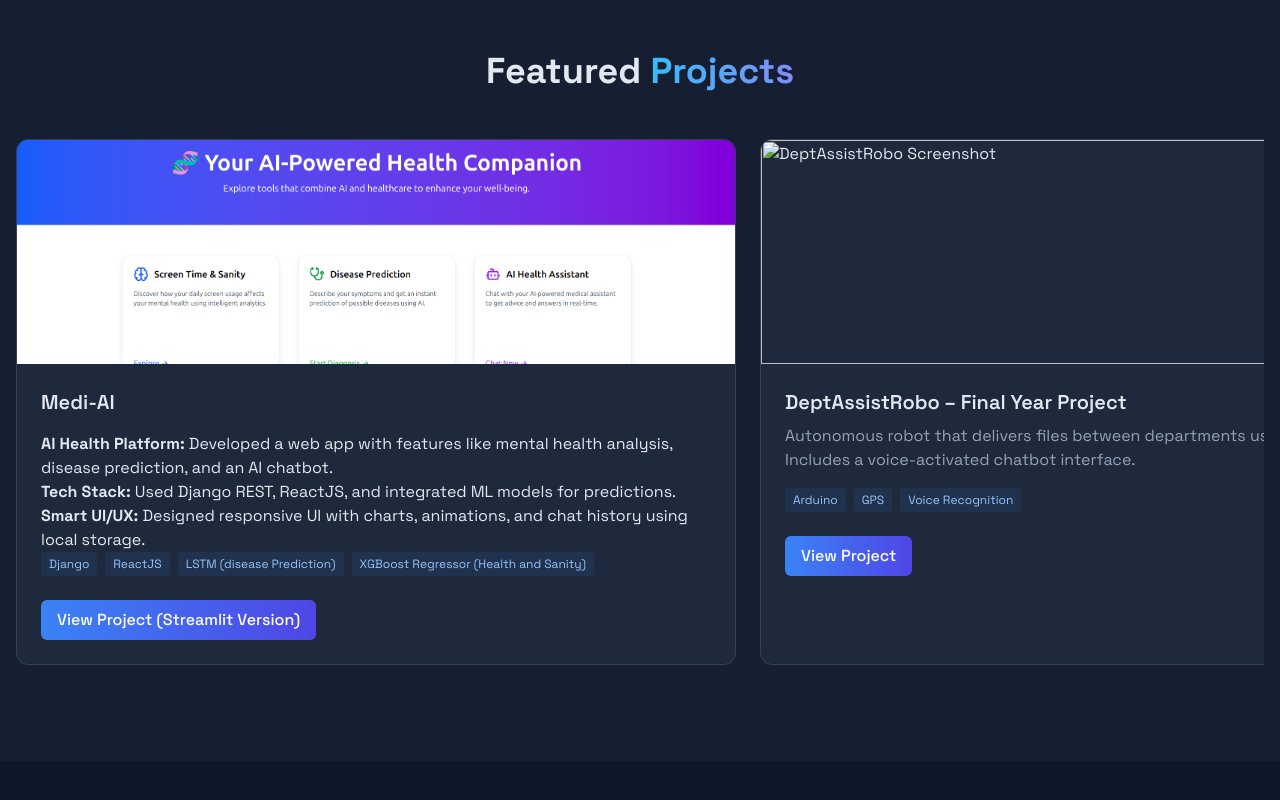
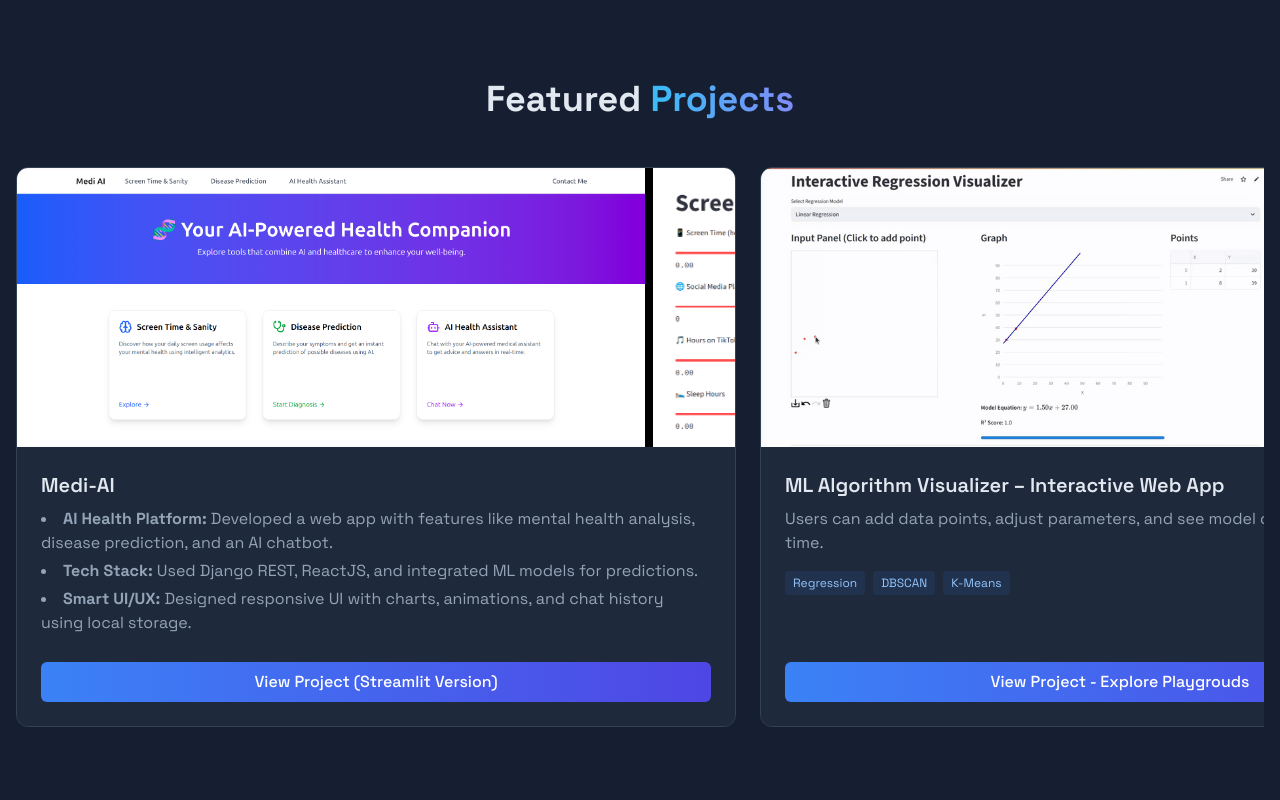
Before and after one commit to AzamBaltistani/portfolio, a plain HTML site: page index.html in a window 1280 px wide. Shown: the part 2060-2860 px from the top of the page. Drawn offline with nearby package versions, Linux system fonts and the light colour scheme.

Commit message:
new projects added

```diff
--- a/index.html
+++ b/index.html
@@ -189,7 +189,7 @@
                         <strong class="">
                             expertise in AI
                         </strong>
-                        (Machine Learning, NLP, Image Processing, and more) with
+                        (Machine Learning, NLP / Chatbot, Image Processing, and more) with
                         <strong class="">
                             Web Development
                         </strong>
@@ -378,105 +378,90 @@
             </h2>
 
             <!-- Featured Projects -->
-            <!-- Large Featured Projects - Horizontal Scroll -->
             <div class="flex gap-6 overflow-x-auto pb-4 scrollbar-custom animate-on-scroll overflow-y-hidden">
+
                 <!-- Project 1 -->
                 <div
-                    class="w-[320px] md:w-[560px] lg:w-[720px] flex-shrink-0 bg-slate-800 rounded-xl overflow-hidden border border-slate-700 animate-on-scroll">
-                    <img src="/images/MediAi-LandingPage.png" alt="DeptAssistRobo Screenshot"
-                        class="w-full h-56 object-cover" />
-                    <div class="p-6 animate-on-scroll">
+                    class="w-[320px] md:w-[560px] lg:w-[720px] h-[70vh] flex-shrink-0 bg-slate-800 rounded-xl overflow-hidden border border-slate-700 animate-on-scroll flex flex-col">
+
+                    <div class="h-1/2 overflow-x-auto flex gap-2 bg-black no-scrollbar scrollbar-custom">
+                        <img src="/images/MediAi-LandingPage.png" alt="Screenshot 1"
+                            class="h-full object-contain flex-shrink-0" />
+                        <img src="/images/MediAi-ScreenTimeSS.png" alt="Screenshot 2"
+                            class="h-full object-contain flex-shrink-0" />
+                        <img src="/images/MediAi-ChatbotSS.png" alt="Screenshot 3"
+                            class="h-full object-contain flex-shrink-0" />
+                    </div>
+
+                    <div class="h-1/2 flex flex-col justify-between p-6 bg-slate-800">
+
+                        <div class="overflow-y-auto pr-1 scrollbar-custom">
                             <h3 class="text-xl font-semibold mb-2">Medi-AI</h3>
-                        <p class="text-slate-400 mb-4">
-                        <ul>
+                            <ul class="list-disc list-inside text-slate-400 text-sm md:text-base space-y-1 mb-4">
                                 <li><strong>AI Health Platform:</strong> Developed a web app with features like mental
                                     health analysis, disease prediction, and an AI chatbot.</li>
-                            <li><strong>Tech Stack:</strong> Used Django REST, ReactJS, and integrated ML
-                                models for predictions.</li>
-                            <li><strong>Smart UI/UX:</strong> Designed responsive UI with charts, animations, and chat
+                                <li><strong>Tech Stack:</strong> Used Django REST, ReactJS, and integrated ML models for
+                                    predictions.</li>
+                                <li><strong>Smart UI/UX:</strong> Designed responsive UI with charts, animations, and
+                                    chat
                                     history using local storage.</li>
                             </ul>
 
-                        </p>
                             <div class="flex flex-wrap gap-2 mb-4">
                                 <span class="px-2 py-1 bg-blue-500/10 text-blue-300 rounded text-xs">Django</span>
                                 <span class="px-2 py-1 bg-blue-500/10 text-blue-300 rounded text-xs">ReactJS</span>
-                            <span class="px-2 py-1 bg-blue-500/10 text-blue-300 rounded text-xs">LSTM (disease
-                                Prediction)</span>
-                            <span class="px-2 py-1 bg-blue-500/10 text-blue-300 rounded text-xs">XGBoost Regressor
-                                (Health and Sanity)</span>
+                                <span class="px-2 py-1 bg-blue-500/10 text-blue-300 rounded text-xs">LSTM</span>
+                                <span class="px-2 py-1 bg-blue-500/10 text-blue-300 rounded text-xs">XGBoost</span>
                             </div>
+                        </div>
+
+                        <!-- Fixed Bottom Button -->
+                        <div class="mt-4">
                             <a href="https://medi-ai-azambaltistani.streamlit.app/" target="_blank"
-                            class="inline-block mt-2 px-4 py-2 bg-gradient-to-r from-blue-500 to-indigo-600 rounded-md text-white font-medium hover:opacity-90 transition">
+                                class="block text-center w-full px-4 py-2 bg-gradient-to-r from-blue-500 to-indigo-600 rounded-md text-white font-medium hover:opacity-90 transition">
                                 View Project (Streamlit Version)
                             </a>
                         </div>
-                </div>
 
-                <!-- Project 2 -->
-
-                <div
-                    class="w-[320px] md:w-[560px] lg:w-[720px] flex-shrink-0 bg-slate-800 rounded-xl overflow-hidden border border-slate-700 animate-on-scroll">
-                    <img src="/images/dept-assist.jpg" alt="DeptAssistRobo Screenshot"
-                        class="w-full h-56 object-cover" />
-                    <div class="p-6 animate-on-scroll">
-                        <h3 class="text-xl font-semibold mb-2 ">DeptAssistRobo – Final Year Project</h3>
-                        <p class="text-slate-400 mb-4">Autonomous robot that delivers files between departments using
-                            GPS and compass. Includes a voice-activated chatbot interface.</p>
-                        <div class="flex flex-wrap gap-2 mb-4">
-                            <span class="px-2 py-1 bg-blue-500/10 text-blue-300 rounded text-xs">Arduino</span>
-                            <span class="px-2 py-1 bg-blue-500/10 text-blue-300 rounded text-xs">GPS</span>
-                            <span class="px-2 py-1 bg-blue-500/10 text-blue-300 rounded text-xs">Voice
-                                Recognition</span>
-                        </div>
-                        <a href="#"
-                            class="inline-block mt-2 px-4 py-2 bg-gradient-to-r from-blue-500 to-indigo-600 rounded-md text-white font-medium hover:opacity-90 transition">
-                            View Project
-                        </a>
-                    </div>
-                </div>
-                <div
-                    class="w-[320px] md:w-[560px] lg:w-[720px] flex-shrink-0 bg-slate-800 rounded-xl overflow-hidden border border-slate-700 animate-on-scroll">
-                    <img src="/images/dept-assist.jpg" alt="DeptAssistRobo Screenshot"
-                        class="w-full h-56 object-cover" />
-                    <div class="p-6 animate-on-scroll">
-                        <h3 class="text-xl font-semibold mb-2 ">DeptAssistRobo – Final Year Project</h3>
-                        <p class="text-slate-400 mb-4">Autonomous robot that delivers files between departments using
-                            GPS and compass. Includes a voice-activated chatbot interface.</p>
-                        <div class="flex flex-wrap gap-2 mb-4">
-                            <span class="px-2 py-1 bg-blue-500/10 text-blue-300 rounded text-xs">Arduino</span>
-                            <span class="px-2 py-1 bg-blue-500/10 text-blue-300 rounded text-xs">GPS</span>
-                            <span class="px-2 py-1 bg-blue-500/10 text-blue-300 rounded text-xs">Voice
-                                Recognition</span>
-                        </div>
-                        <a href="#"
-                            class="inline-block mt-2 px-4 py-2 bg-gradient-to-r from-blue-500 to-indigo-600 rounded-md text-white font-medium hover:opacity-90 transition">
-                            View Project
-                        </a>
-                    </div>
-                </div>
-                <div
-                    class="w-[320px] md:w-[560px] lg:w-[720px] flex-shrink-0 bg-slate-800 rounded-xl overflow-hidden border border-slate-700 animate-on-scroll">
-                    <img src="/images/dept-assist.jpg" alt="DeptAssistRobo Screenshot"
-                        class="w-full h-56 object-cover" />
-                    <div class="p-6 animate-on-scroll">
-                        <h3 class="text-xl font-semibold mb-2 ">DeptAssistRobo – Final Year Project</h3>
-                        <p class="text-slate-400 mb-4">Autonomous robot that delivers files between departments using
-                            GPS and compass. Includes a voice-activated chatbot interface.</p>
-                        <div class="flex flex-wrap gap-2 mb-4">
-                            <span class="px-2 py-1 bg-blue-500/10 text-blue-300 rounded text-xs">Arduino</span>
-                            <span class="px-2 py-1 bg-blue-500/10 text-blue-300 rounded text-xs">GPS</span>
-                            <span class="px-2 py-1 bg-blue-500/10 text-blue-300 rounded text-xs">Voice
-                                Recognition</span>
-                        </div>
-                        <a href="#"
-                            class="inline-block mt-2 px-4 py-2 bg-gradient-to-r from-blue-500 to-indigo-600 rounded-md text-white font-medium hover:opacity-90 transition">
-                            View Project
-                        </a>
                     </div>
                 </div>
 
+                <!-- Project 2 - ML Algorithm Visualizer -->
+                <div
+                    class="w-[320px] md:w-[560px] lg:w-[720px] h-[70vh] flex-shrink-0 bg-slate-800 rounded-xl overflow-hidden border border-slate-700 animate-on-scroll flex flex-col">
 
+                    <div class="h-1/2 overflow-x-auto flex gap-2 bg-black no-scrollbar scrollbar-custom">
+                        <img src="/images/linear_reg.gif" alt="Regression Visualizer"
+                            class="h-full object-contain flex-shrink-0" />
+                        <img src="/images/kmeans_1.gif" alt="KMeans Visualizer"
+                            class="h-full object-contain flex-shrink-0" />
+                        <img src="/images/DBSCAN_SS.png" alt="DBSCAN Visualizer"
+                            class="h-full object-contain flex-shrink-0" />
+                    </div>
+
+                    <div class="h-1/2 flex flex-col justify-between p-6 bg-slate-800">
+
+                        <div class="overflow-y-auto pr-1 scrollbar-custom">
+                            <h3 class="text-xl font-semibold mb-2">ML Algorithm Visualizer – Interactive Web App</h3>
+                            <p class="text-slate-400 mb-4 text-sm md:text-base">
+                                Users can add data points, adjust parameters, and see model
+                                outputs update in real time.
+                            </p>
+                            <div class="flex flex-wrap gap-2 mb-4">
+                                <span class="px-2 py-1 bg-blue-500/10 text-blue-300 rounded text-xs">Regression</span>
+                                <span class="px-2 py-1 bg-blue-500/10 text-blue-300 rounded text-xs">DBSCAN</span>
+                                <span class="px-2 py-1 bg-blue-500/10 text-blue-300 rounded text-xs">K-Means</span>
+                            </div>
+                        </div>
+
+                        <div class="mt-4">
+                            <a href="https://ml-visualizer-azambaltistani.streamlit.app/" target="_blank"
+                                class="block text-center w-full px-4 py-2 bg-gradient-to-r from-blue-500 to-indigo-600 rounded-md text-white font-medium hover:opacity-90 transition">
+                                View Project - Explore Playgrouds
+                            </a>
+                        </div>
+
+                    </div>
                 </div>
             </div>
 
@@ -523,7 +508,7 @@
                                 (10 Months)</h3>
                             <span class="text-blue-400 mt-2 md:mt-0 gradient-text animate-on-scroll">2024</span>
                         </div>
-                        <h4 class="text-lg text-blue-300 mb-4 animate-on-scroll">DeepEmbeded, Bahawalpur, Pakistan</h4>
+                        <h4 class="text-lg text-blue-300 mb-4 animate-on-scroll">PAK AI Vission Group, USA</h4>
                         <ul class="list-disc list-inside space-y-2 text-slate-300 animate-on-scroll">
                             <li>Hands-on training in deep learning, computer vision, and NLP</li>
                             <li>Completed real-world AI projects under expert supervision</li>
```
Also changed, not shown: images/DBSCAN_SS.png (added), images/MediAi-ChatbotSS.png (added), images/MediAi-ScreenTimeSS.png (added), images/kmeans_1.gif (added), images/linear_reg.gif (added), style.css, 1 other file. Lines whose indentation alone changed are shown as unchanged.
